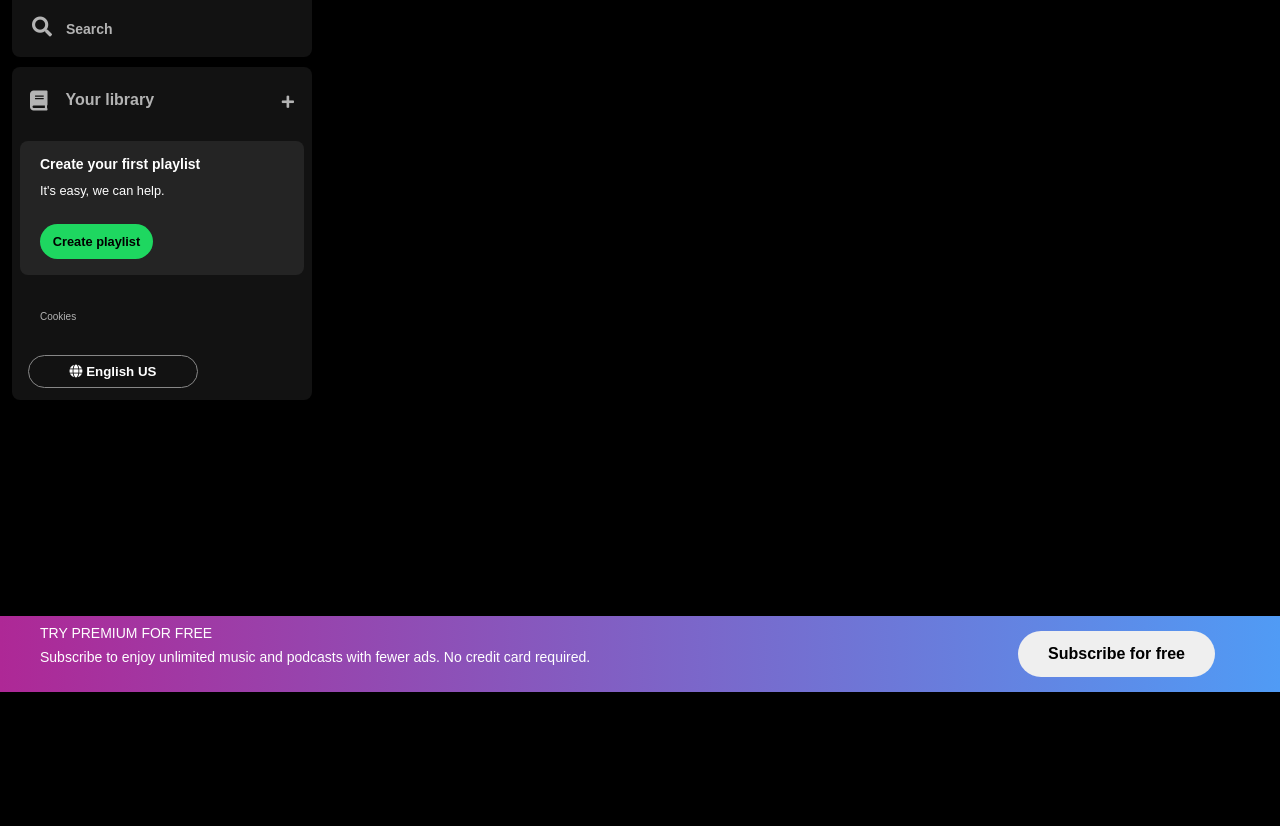
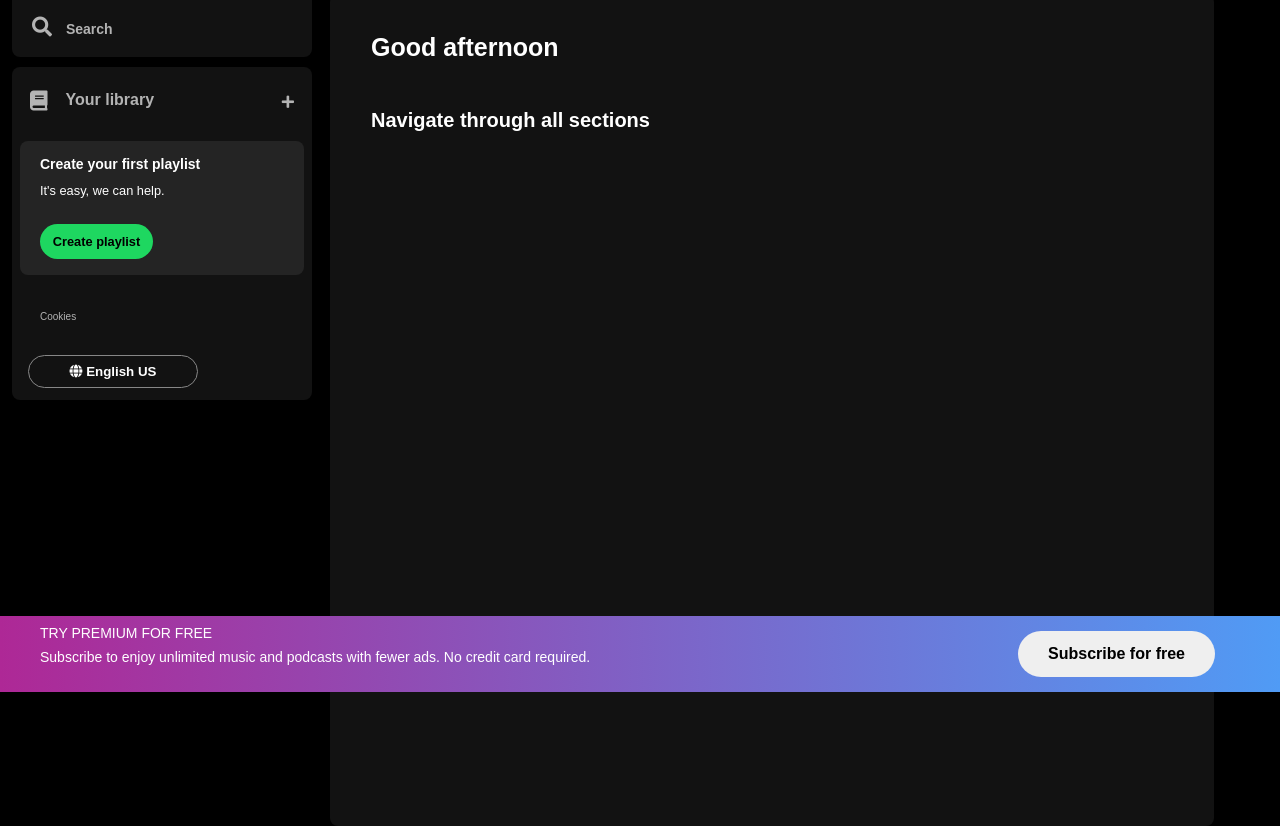
Before and after one commit to Hart-Luna/Projetos-VSC, a plain HTML site: page Spotify/index.html in a window 1280 px wide. Shown: the part 108-934 px from the top of the page. Before the commit the page ends 810 px from the top, so only its background shows below. Drawn offline with Linux system fonts and the light colour scheme.

Commit message:
aula3exercicio

```diff
--- a/Spotify/index.html
+++ b/Spotify/index.html
@@ -93,6 +93,12 @@
             <button class="login">Login</button>
           </div>
         </nav>
+        <div class="main__center">
+          <div class="main__title">
+            <h1>Good afternoon</h1>
+            <h2 class="session">Navigate through all sections</h2>
+          </div>
+        </div>
       </div>
     </main>
 
--- a/Spotify/src/styles/main-content.css
+++ b/Spotify/src/styles/main-content.css
@@ -80,6 +80,11 @@
     background-color: transparent;
     margin-right: 32px;
     border:none;
+    cursor: pointer;
+}
+
+.header__login .subscribe:hover{
+    color:#fff;
 }
 
 .header__login .login{
@@ -89,4 +94,27 @@
     font-size: 16px;
     font-weight: 700;
     border-radius: 40px;
+    cursor: pointer;
 }
+
+.main__center{
+    max-width: 80vw;
+    height: 100vh;
+    padding: 16px;
+    margin: 10px;
+    border-radius: 8px;
+    background-color: #121212;
+}
+
+.main__center .main__title h1{
+    margin: 25px;
+    font-size: 25px;
+    font-weight: bold;
+}
+
+.main__center .main__title h2{
+    margin: 50px 25px 25px;
+    font-size: 20px;
+    font-weight: bold;
+    color: #fff;
+}
```
